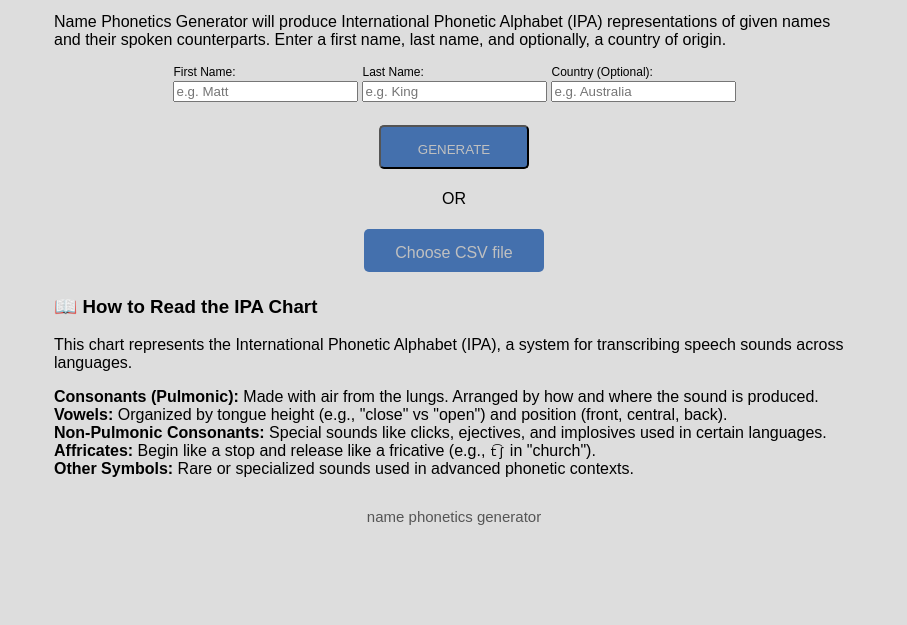
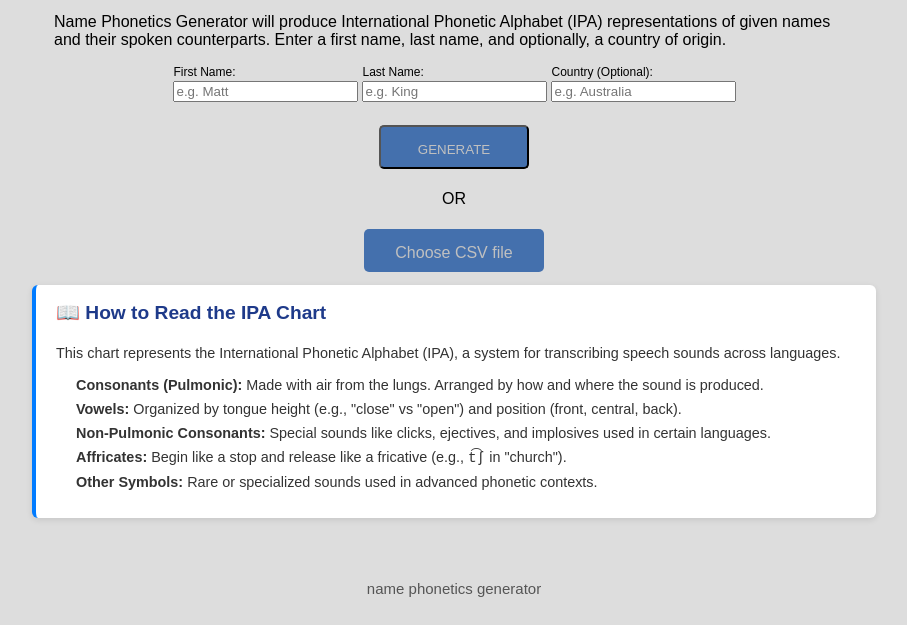
Before and after one commit to CableVeryEpic/KIT300_P6, a plain HTML site: page static/index.html in a window 1280 px wide. Shown: the part 175-800 px from the top of the page, without its empty margins (186-1093 px from the left). Drawn offline with Linux system fonts and the light colour scheme.

Commit message:
Added styling for the IPA explanation part

```diff
--- a/static/style/style.css
+++ b/static/style/style.css
@@ -263,3 +263,37 @@ footer{
         transform: rotate(360deg);
     }
 }
+
+.ipa-explanation {
+    background-color: #ffffff;
+    border-left: 4px solid #007bff;
+    border-radius: 6px;
+    padding: 1rem 1.25rem;
+    margin-bottom: 2rem;
+    margin-top: 0.5rem;
+    font-size: 0.9rem;
+    color: #333;
+    width: 100%;
+    max-width: 1000px;
+    box-shadow: 0 2px 6px rgba(0, 0, 0, 0.1);
+}
+
+.ipa-explanation h3 {
+    margin-top: 0;
+    color: #1e3a8a;
+    font-size: 1.2rem;
+}
+
+.ipa-explanation ul {
+    padding-left: 1.25rem;
+    margin: 0.75rem 0;
+}
+
+.ipa-explanation li {
+    margin-bottom: 0.5rem;
+}
+
+.ipa-explanation p {
+    margin: 0.5rem 0;
+    line-height: 1.5;
+}
```
